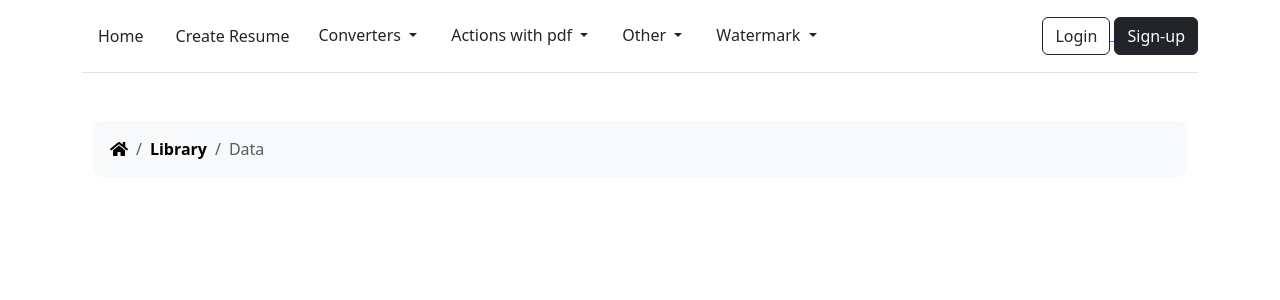
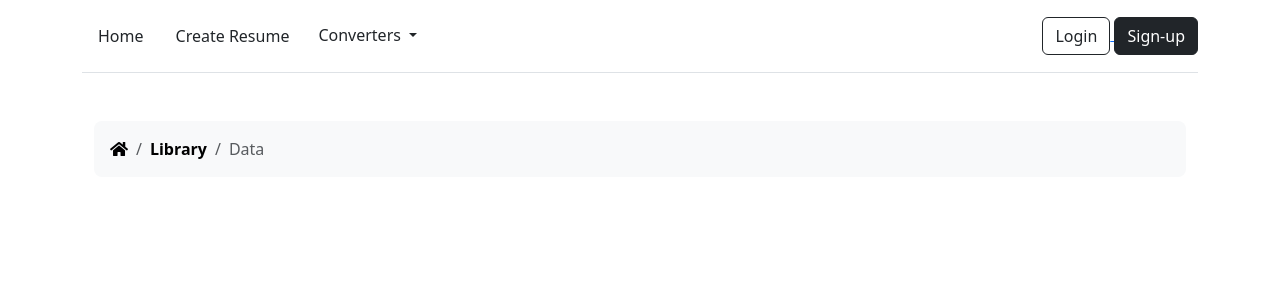
Before and after one commit to V1P7/ResumeGenerator, a Django app: page / in a window 1280 px wide. Shown: the top 300 px of the page. Run offline with Django 4.2, Linux system fonts and the light colour scheme; some libraries are stand-ins or nearby versions.

Commit message:
Change base.html

```diff
--- a/templates/builder/base.html
+++ b/templates/builder/base.html
@@ -112,37 +112,6 @@
                   <a class="dropdown-item" href="{% url 'to_docx' %}">Convert PDF to Docx</a>
               </div>
             </div>
-        <div class="dropdown">
-              <button class="btn btn-outline me-2 dropdown-toggle" type="button" id="dropdownMenuButton" data-toggle="dropdown" aria-haspopup="true" aria-expanded="false">
-                    Actions with pdf
-              </button>
-              <div class="dropdown-menu" aria-labelledby="dropdownMenuButton">
-                  <a class="dropdown-item" href="#">Split PDF</a>
-                  <a class="dropdown-item" href="#">Merge PDF</a>
-                  <a class="dropdown-item" href="#">Extract pages</a>
-                  <a class="dropdown-item" href="#">Removing pages </a>
-              </div>
-            </div>
-          <div class="dropdown">
-              <button class="btn btn-outline me-2 dropdown-toggle" type="button" id="dropdownMenuButton" data-toggle="dropdown" aria-haspopup="true" aria-expanded="false">
-                Other
-              </button>
-              <div class="dropdown-menu" aria-labelledby="dropdownMenuButton">
-                  <a class="dropdown-item" href="{% url 'add_password' %}">File password</a>
-                  <a class="dropdown-item" href="{% url 'delete_metadata' %}">Delete metadata</a>
-                  <a class="dropdown-item" href="{% url 'add_signature' %}">Adding an electronic signature</a>
-                  <a class="dropdown-item" href="{% url 'optimize_file' %}">File optimization</a>
-              </div>
-          </div>
-          <div class="dropdown">
-              <button class="btn btn-outline me-2 dropdown-toggle" type="button" id="dropdownMenuButton" data-toggle="dropdown" aria-haspopup="true" aria-expanded="false">
-                  Watermark
-              </button>
-              <div class="dropdown-menu" aria-labelledby="dropdownMenuButton">
-                  <a class="dropdown-item" href="#">Add Watermark</a>
-                  <a class="dropdown-item" href="#">Delete Watermark</a>
-              </div>
-          </div>
       </ul>
       <div class="col-md-3 text-end">
           <a href="{% url 'signin' %}">
```
